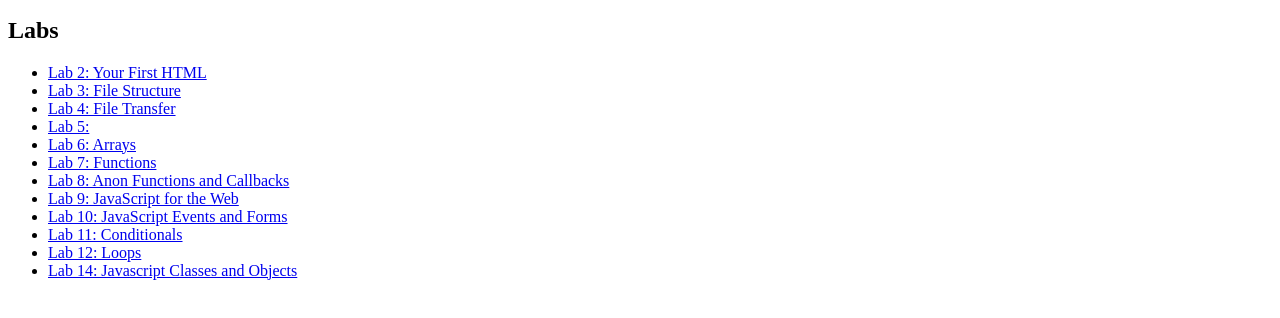
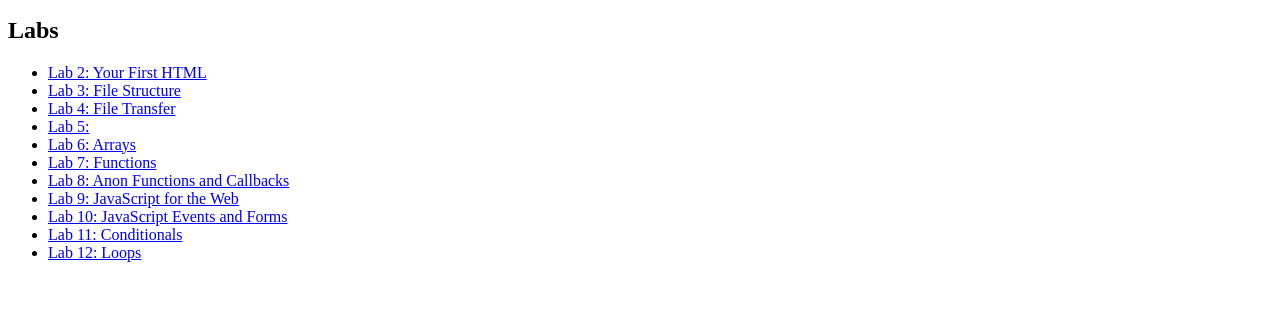
Before and after one commit to JRubioMarquez/cst252, a plain HTML site: page index.html in a window 1280 px wide. Shown: the part 256-574 px from the top of the page. Drawn offline with Linux system fonts and the light colour scheme.

Commit message:
Update index.html

```diff
--- a/index.html
+++ b/index.html
@@ -35,7 +35,6 @@
 			<li><a href="lab10/">Lab 10: JavaScript Events and Forms</a></li>
 			<li><a href="lab11/index.html">Lab 11: Conditionals</a></li>
 			<li><a href="lab12/index.html">Lab 12: Loops</a></li>
-			<li><a href="lab14/index.html">Lab 14: Javascript Classes and Objects</a></li>
 		</ul>
 	</div>
 
```
